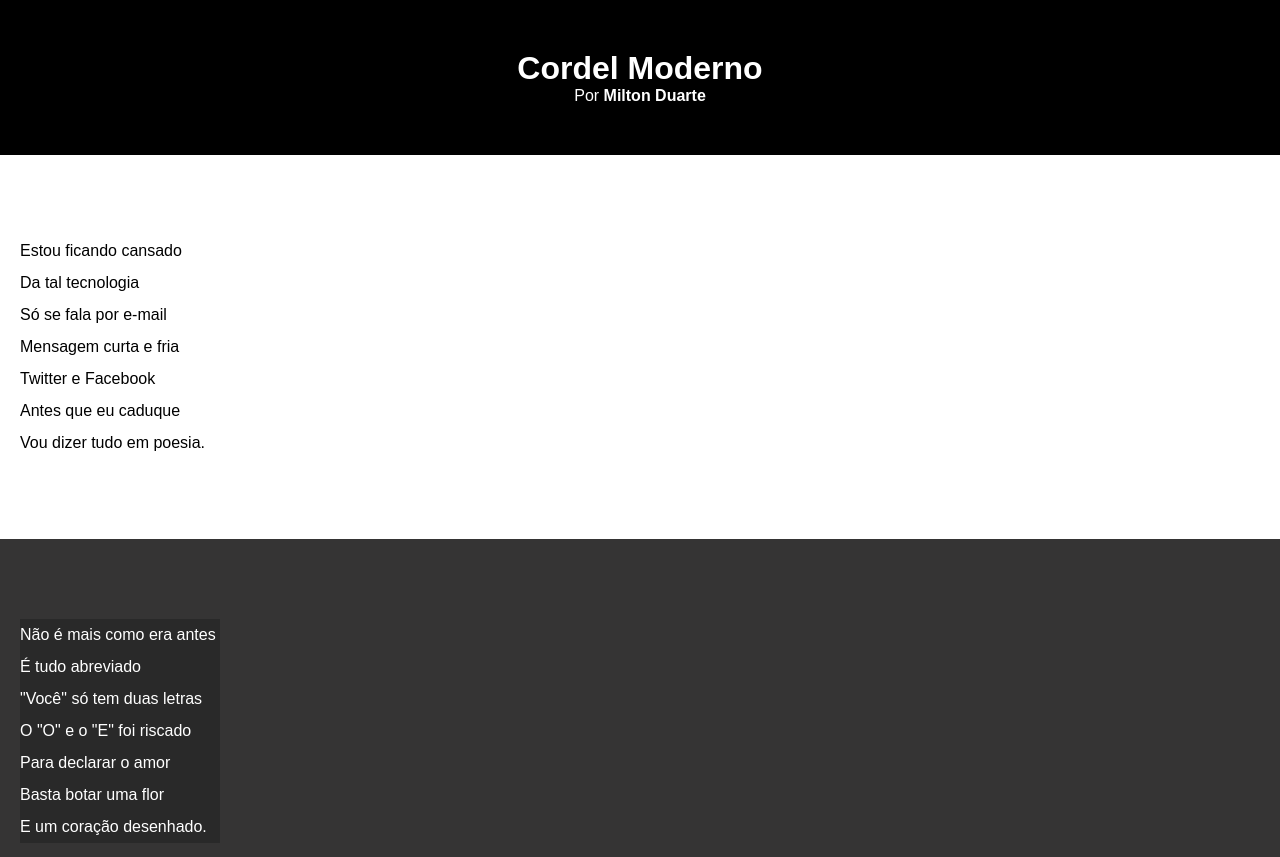
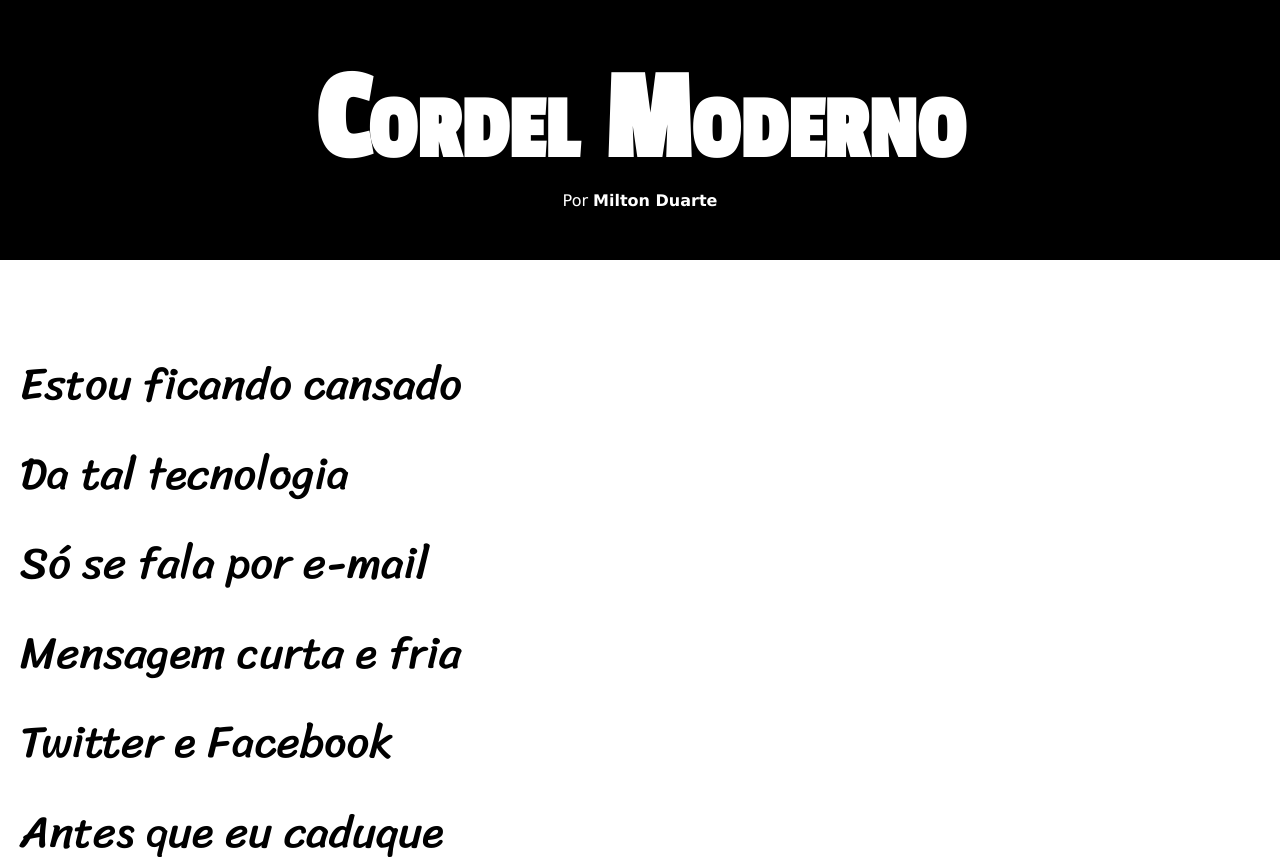
Before and after one commit to RyanVitorr/html-css, a plain HTML site: page Desafios/d012/desafio-cordel.html in a window 1280 px wide. Shown: the top 857 px of the page. Drawn offline with Linux system fonts and the light colour scheme.

Commit message:
atualizei as fontes do projeto

```diff
--- a/Desafios/d012/style.css
+++ b/Desafios/d012/style.css
@@ -1,4 +1,15 @@
 @charset "UTF-8";
+
+@import url('https://fonts.googleapis.com/css2?family=Passion+One&display=swap');
+
+@import url('https://fonts.googleapis.com/css2?family=Sriracha&display=swap');
+
+:root {
+    --fonte1:  Verdana, Geneva, Tahoma, sans-serif;
+    --fonte2: 'Passion One', cursive;
+    --fonte3: 'Sriracha', cursive;
+
+}
 
 * {
     margin: 0px;
@@ -11,6 +22,7 @@ html, body {
     font-family: Arial, Helvetica, sans-serif;
     font-size: 1em;
     text-align: justify;
+    font-family: var(--fonte1);
 }
 
 header {
@@ -21,6 +33,10 @@ header {
 header h1 {
     color: white;
     padding-top: 50px;
+
+    font-variant: small-caps;
+    font-family: var(--fonte2);
+    font-size: 10vw;
 }
 
 header p {
@@ -45,6 +61,9 @@ section {
     padding-left: 20px;
     line-height: 2em;
 
+    font-family: var(--fonte3);
+    font-size: 3.5vw;
+
 }
 
 section.normal {
@@ -59,7 +78,8 @@ section.imagem {
 }
 
 section.imagem > p {
-    max-width: 200px;
+    display: inline-block;
+    padding: 5px;
     background-color: rgba(0, 0, 0, 0.219);
 }
 
@@ -67,4 +87,5 @@ footer {
     background-color: black;
     color: white;
     padding: 10px;
+    text-align: center;
 }
```
